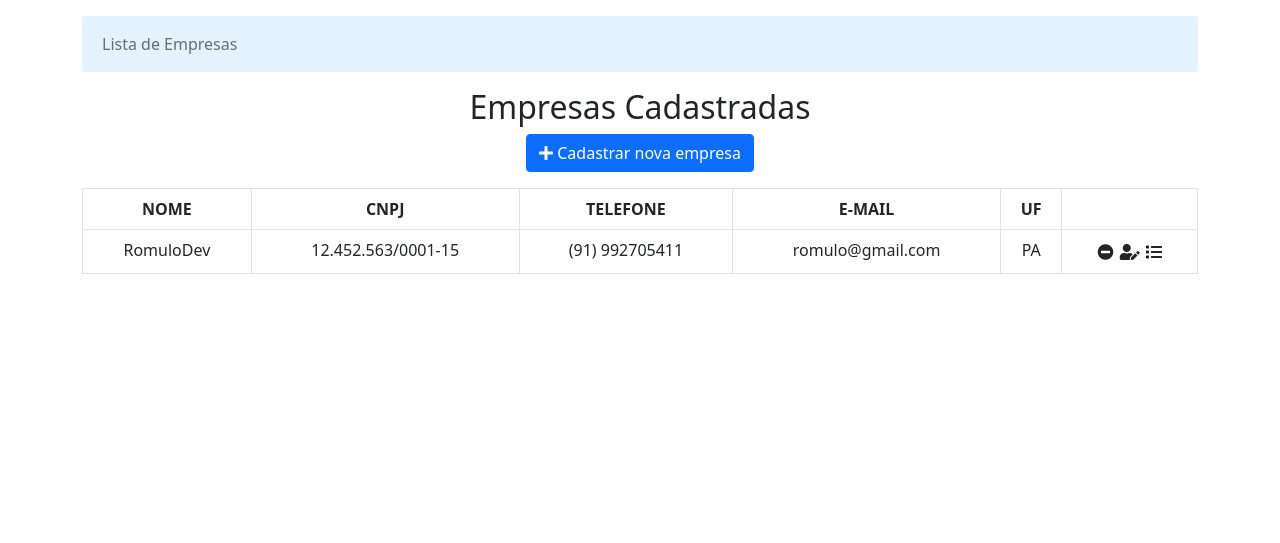
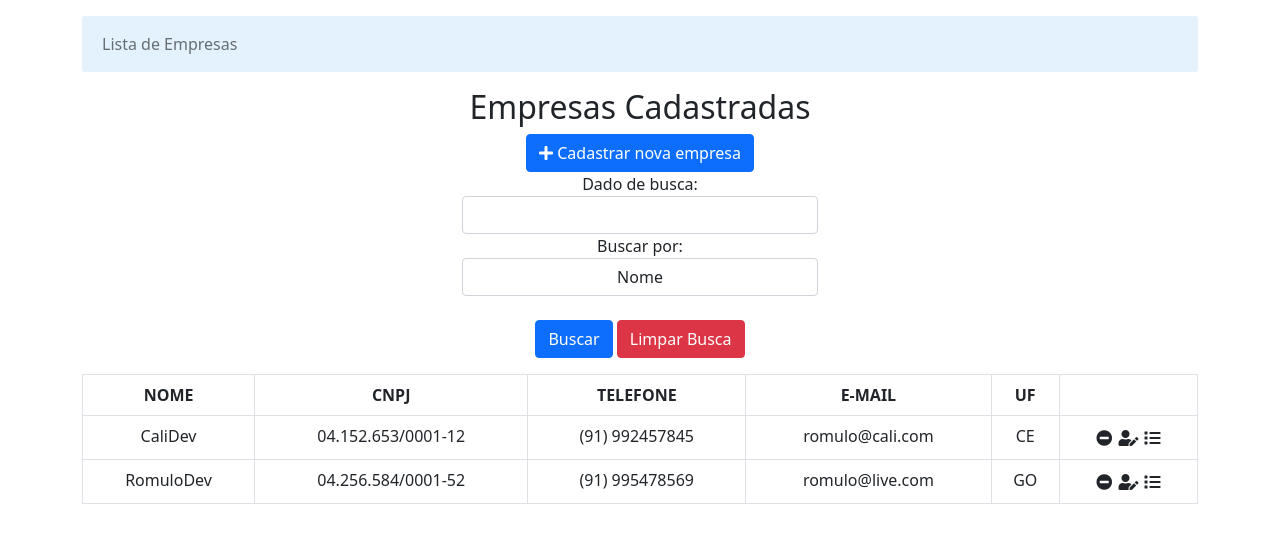
Before and after one commit to Romulogss/easy-gestor, a Django app: page / in a window 1280 px wide. Shown: the top 543 px of the page. Run offline with Django 3.2, Linux system fonts and the light colour scheme; data comes from the database, SQL or seed files in the repository; parts of the project's set-up code (start-up, migrations or seed data) failed here and were passed over.

Commit message:
Filtro para buscar empresas OK

```diff
--- /dev/null
+++ b/easy_gestor/core/managers.py
@@ -0,0 +1,6 @@
+from django.db import models
+
+class EmpresaManager(models.Manager):
+    def filter_by_param(self, param, value):
+        empresas = super().filter(param=value)
+        return empresas
--- a/easy_gestor/core/models.py
+++ b/easy_gestor/core/models.py
@@ -3,6 +3,7 @@
 from django.utils.timezone import now
 
 # Create your models here.
+from core.managers import EmpresaManager
 
 
 class UnidadesFederativas(models.TextChoices):
@@ -34,7 +35,6 @@
 
 
 class Empresa(models.Model):
-
     nome = models.CharField(
         max_length=150,
         null=False,
@@ -67,19 +67,8 @@
 
 
 class Servico(models.Model):
-
     nome = models.CharField(
         max_length=50,
-        null=False,
-        blank=False
-    )
-    descricao = models.TextField(
-        null=False,
-        blank=False
-    )
-    valor = models.DecimalField(
-        max_digits=10,
-        decimal_places=2,
         null=False,
         blank=False
     )
@@ -91,14 +80,25 @@
         on_delete=models.CASCADE
     )
 
+    objects = EmpresaManager()
+
     def __str__(self) -> str:
         return f'{self.nome} | {self.descricao[0:25]}...'
 
 
 class ServicoPrestado(models.Model):
-
     data = models.DateField(
         default=now().date(),
+        null=False,
+        blank=False
+    )
+    descricao = models.TextField(
+        null=False,
+        blank=False
+    )
+    valor = models.DecimalField(
+        max_digits=10,
+        decimal_places=2,
         null=False,
         blank=False
     )
--- a/easy_gestor/core/views.py
+++ b/easy_gestor/core/views.py
@@ -1,4 +1,4 @@
-from django.shortcuts import redirect, render
+from django.shortcuts import redirect, render, get_object_or_404
 from .models import (
     Empresa,
     Servico,
@@ -7,12 +7,27 @@
 )
 from .forms import EmpresaForm, ServicoForm
 from .utils import Utils
+
+
 # Create your views here.
 
 
 def empresa_index(request):
     contexto = {}
     empresa_list = Empresa.objects.all()
+    if request.method == 'POST':
+        parametro = request.POST['parametro']
+        valor_busca = request.POST['valor']
+        if parametro == 'nome':
+            empresa_list = Empresa.objects.filter(nome__icontains=valor_busca)
+        elif parametro == 'cnpj':
+            empresa_list = Empresa.objects.filter(cnpj__icontains=valor_busca)
+        elif parametro == 'uf':
+            empresa_list = Empresa.objects.filter(uf__icontains=valor_busca)
+        elif parametro == 'email':
+            empresa_list = Empresa.objects.filter(email__icontains=valor_busca)
+        elif parametro == 'telefone':
+            empresa_list = Empresa.objects.filter(telefone__icontains=valor_busca)
     contexto['empresa_list'] = empresa_list
 
     return render(
@@ -95,7 +110,7 @@
 
 def servico_index(request, empresa_id):
     contexto = {}
-    empresa = Empresa.objects.get(pk=empresa_id)
+    empresa = get_object_or_404(Empresa, pk=empresa_id)
     servicos = empresa.servicos.all()
     contexto['empresa'] = empresa
     contexto['servicos'] = servicos
@@ -104,13 +119,14 @@
         servico_form = ServicoForm(request.POST)
         if servico_form.is_valid():
             servico_form.save()
-            redirect('servico_index', empresa_id)
+            redirect('servicos_index', empresa_id)
 
     return render(
         request,
         'core/servico/index.html',
         contexto
     )
+
 
 def servico_update(request, id):
     contexto = {}
@@ -130,6 +146,7 @@
         contexto
     )
 
+
 def servico_delete(request, id):
     servico = Servico.objects.prefetch_related('empresa').get(pk=id)
     empresa_id = servico.empresa.id
--- a/easy_gestor/easy_gestor/urls.py
+++ b/easy_gestor/easy_gestor/urls.py
@@ -20,7 +20,7 @@
     empresa_delete,
     servico_index,
     servico_update,
-    servico_delete
+    servico_delete,
 )
 from django.contrib import admin
 from django.urls import path
--- a/easy_gestor/templates/core/empresa/index.html
+++ b/easy_gestor/templates/core/empresa/index.html
@@ -8,6 +8,33 @@
                 <a href="{% url 'empresa_create' %}" class="btn btn-primary"> <i class="fas fa-plus"></i> Cadastrar nova
                     empresa</a>
             </div>
+        </div>
+        <div class="row">
+            <div class="col">
+            </div>
+            <div class="col text-center">
+                <form action="" method="POST">
+                    {% csrf_token %}
+                    <label for="valorID">Dado de busca:</label>
+                    <input type="text" name="valor" id="valorID" class="form-control">
+                    <label for="parametroID">Buscar por:</label>
+                    <select name="parametro" id="parametroID" class="form-control text-center">
+                        <option value="nome">Nome</option>
+                        <option value="cnpj">CNPJ</option>
+                        <option value="uf">sigla da UF</option>
+                        <option value="email">Email</option>
+                        <option value="telefone">Telefone</option>
+                    </select>
+                    <br>
+                    <div class="row">
+                        <div class="col">
+                            <button type="submit" class="btn btn-primary">Buscar</button>
+                            <a href="{% url 'empresa_index' %}" class="btn btn-danger">Limpar Busca</a>
+                        </div>
+                    </div>
+                </form>
+            </div>
+            <div class="col"></div>
         </div>
     </header>
     <main>
@@ -31,17 +58,19 @@
                             <td>{{ empresa.email }}</td>
                             <td>{{ empresa.uf }}</td>
                             <td>
-                                <form action="empresa/delete/{{empresa.id}}" method="POST" style="display: inline">
+                                <form action="empresa/delete/{{ empresa.id }}" method="POST" style="display: inline">
                                     {% csrf_token %}
-                                    <div class="modal fade" id="deleteModal{{empresa.id}}" tabindex="-1"
+                                    <div class="modal fade" id="deleteModal{{ empresa.id }}" tabindex="-1"
                                          aria-labelledby="deleteModalLabel" aria-hidden="true">
                                         <div class="modal-dialog">
                                             <div class="modal-content">
                                                 <div class="modal-body"> Deseja mesmo deletar o cadastro de
-                                                    {{empresa.nome}}? </div>
+                                                    {{ empresa.nome }}?
+                                                </div>
                                                 <div class="modal-footer">
                                                     <button type="button" class="btn btn-primary"
-                                                        data-bs-dismiss="modal">Não</button>
+                                                            data-bs-dismiss="modal">Não
+                                                    </button>
                                                     <button type="submit" class="btn btn-danger">Sim</button>
                                                 </div>
                                             </div>
@@ -49,14 +78,17 @@
                                     </div>
                                     <button type="button" class="btn"
                                             style="margin: 0; padding: 0" data-bs-toggle="modal"
-                                        data-bs-target="#deleteModal{{empresa.id}}" title="Excluir {{empresa.nome}}">
+                                            data-bs-target="#deleteModal{{ empresa.id }}"
+                                            title="Excluir {{ empresa.nome }}">
                                         <i class="fas fa-minus-circle"></i>
                                     </button>
                                 </form>
-                                <a href="{% url 'empresa_update' empresa.id %}" class="btn" style="margin: 0; padding: 0" title="Editar {{empresa.nome}}">
+                                <a href="{% url 'empresa_update' empresa.id %}" class="btn"
+                                   style="margin: 0; padding: 0" title="Editar {{ empresa.nome }}">
                                     <i class="fas fa-user-edit"></i>
                                 </a>
-                                <a href="{% url 'servicos_index' empresa.id %}" class="btn" style="margin: 0; padding: 0">
+                                <a href="{% url 'servicos_index' empresa.id %}" class="btn"
+                                   style="margin: 0; padding: 0">
                                     <i class="fa fa-list"></i>
                                 </a>
                             </td>
```
Also changed, not shown: easy_gestor/templates/core/servico/form.html (+0 -11 lines), easy_gestor/templates/core/servico/index.html (+18 -25 lines), easy_gestor/core/migrations/0004_alter_servicoprestado_data.py (added), easy_gestor/core/migrations/0005_auto_20210714_2217.py (added), easy_gestor/core/migrations/0006_auto_20210714_2224.py (added), easy_gestor/db.sqlite3. Lines whose indentation alone changed are shown as unchanged.
